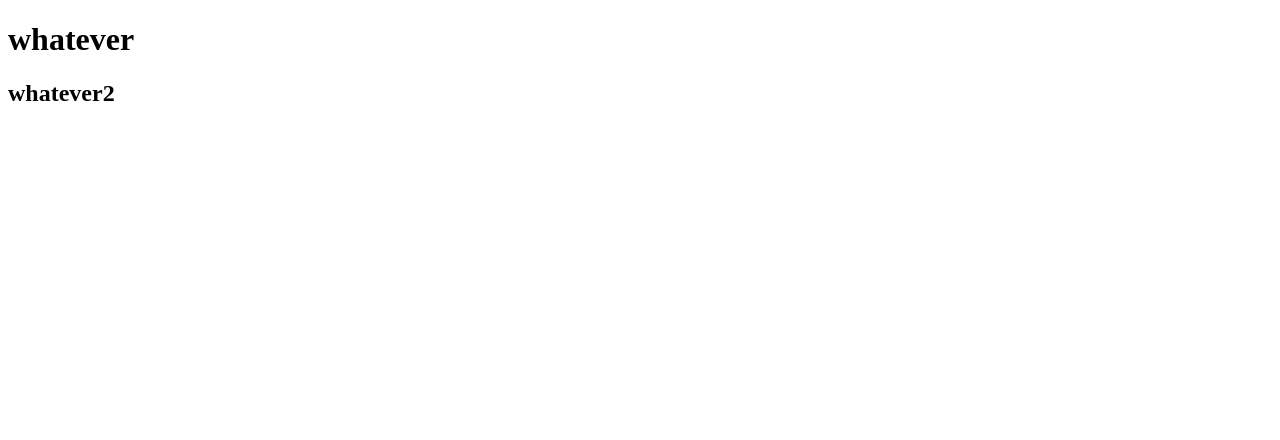
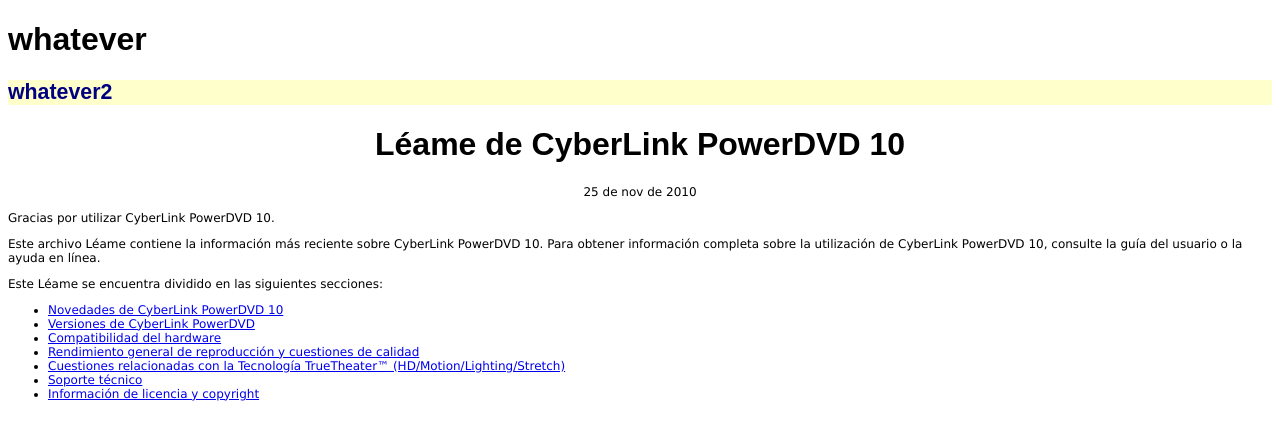
Before and after one commit to boinsaa/crap-portafolio2, a plain HTML site: page index.html in a window 1280 px wide. Drawn offline with Linux system fonts and the light colour scheme.

Commit message:
added index-html2

```diff
--- a/index.html
+++ b/index.html
@@ -10,4 +10,66 @@
 
 
      </body>
+
+     <html>
+<head>
+<title>CyberLink PowerDVD 10</title>
+<meta http-equiv="Content-Type" content="text/html; charset=iso-8859-1">
+<style type="text/css">
+<!--
+h1 {
+	font-family: "Arial", "Arial", "Helvetica", "sans-serif";
+	font-size: 24pt;
+}
+body {
+	font-family: "Verdana", "Helvetica", "sans-serif";
+	font-size: 9pt;
+	line-height: normal;
+}
+h2 {
+	font-family: "Arial", "Helvetica", "sans-serif";
+	font-size: 16pt;
+	color: #000080;
+	background-color: #FFFFCC;
+}
+h3 {
+	font-family: "Arial", "Helvetica", "sans-serif";
+	font-size: 12pt;
+	line-height: 1pt;
+}
+p {
+	font-family: "Verdana", "Helvetica", "sans-serif";
+	font-size: 9pt;
+}
+td {
+	text-align: center;
+	font-family: "Verdana", "Helvetica", "sans-serif";
+	font-size: 9pt;
+	line-height: normal;
+}
+.bold {
+	text-align: left;
+}
+-->
+</style>
+</head>
+
+<body>
+<h1 align="center">Léame de CyberLink PowerDVD 10</h1>
+<p align="center">25 de nov de 2010</p>
+
+<p>Gracias por utilizar CyberLink PowerDVD 10.</p>
+<p>Este archivo Léame contiene la información más reciente sobre CyberLink PowerDVD 10. Para obtener información completa sobre la utilización de CyberLink PowerDVD 10, consulte la guía del usuario o la ayuda en línea.</p>
+<p>Este Léame se encuentra dividido en las siguientes secciones: </p>
+
+<ul>
+	<li><a href="#New">Novedades de CyberLink PowerDVD 10</a></li>
+	<li><a href="#Versions">Versiones de CyberLink PowerDVD</a></li>
+	<li><a href="#Hardware">Compatibilidad del hardware</a></li>
+	<li><a href="#Performance">Rendimiento general de reproducción y cuestiones de calidad</a></li>
+	<li><a href="#System">Cuestiones relacionadas con la Tecnología TrueTheater™ (HD/Motion/Lighting/Stretch)</a></li>
+	<li><a href="#CLWeb">Soporte técnico</a></li>
+	<li><a href="#LandC">Información de licencia y copyright</a></li>
+</ul>
+
   </html>
```
